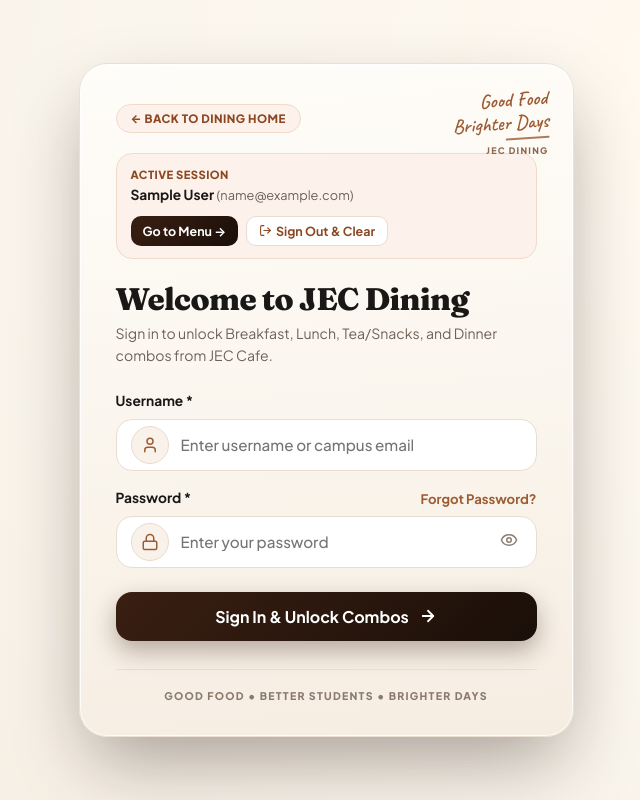
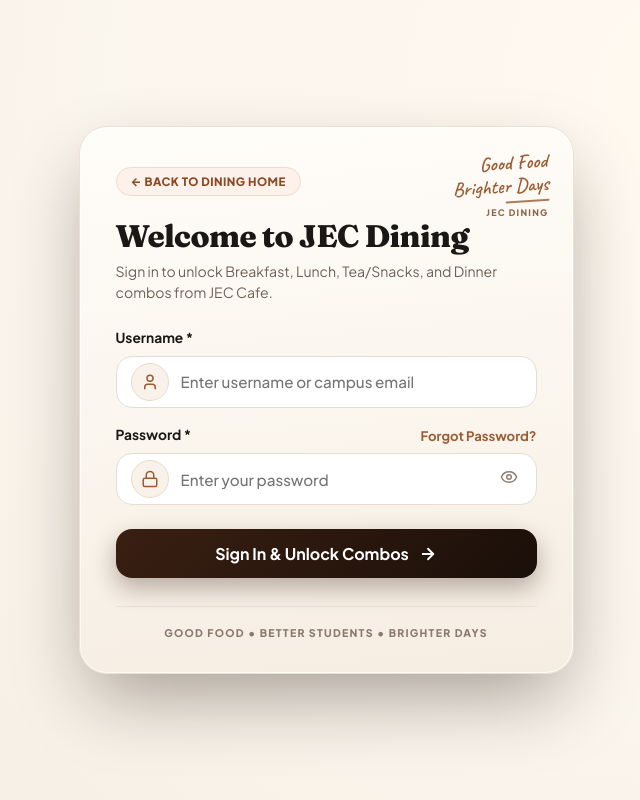
Before and after one commit to jcs-123/jec-dining-frontend, a React (Vite) app: page /auth in a window 1280 px wide. Shown: the whole page, without its empty margins (314-954 px from the left). Built offline with nearby package versions, Linux system fonts and the light colour scheme; no server answers; sample sign-in values are in the browser's storage.

Commit message:
fix: remove active session banner on auth page to ensure clean sign-in screen

```diff
--- a/src/pages/auth/CustomerAuthPage.jsx
+++ b/src/pages/auth/CustomerAuthPage.jsx
@@ -298,71 +298,6 @@ export const CustomerAuthPage = () => {
         >
           <span>← BACK TO DINING HOME</span>
         </Link>
-
-        {/* NON-BLOCKING ACTIVE SESSION BANNER */}
-        {isAuthenticated && user && (
-          <div
-            style={{
-              background: '#FDF1EB',
-              border: '1.2px solid #F0DAC9',
-              borderRadius: '16px',
-              padding: '12px 14px',
-              marginBottom: '1.25rem',
-              display: 'flex',
-              alignItems: 'center',
-              justifyContent: 'space-between',
-              flexWrap: 'wrap',
-              gap: '10px'
-            }}
-          >
-            <div style={{ display: 'flex', flexDirection: 'column', gap: '2px' }}>
-              <div style={{ fontSize: '0.7rem', fontWeight: 800, color: '#8B4822', letterSpacing: '0.04em', textTransform: 'uppercase' }}>
-                Active Session
-              </div>
-              <div style={{ fontSize: '0.86rem', fontWeight: 700, color: '#1A1816' }}>
-                {user.name} <span style={{ fontWeight: 400, color: '#6E6258', fontSize: '0.8rem' }}>({user.email || user.username})</span>
-              </div>
-            </div>
-            <div style={{ display: 'flex', alignItems: 'center', gap: '8px' }}>
-              <button
-                type="button"
-                onClick={() => navigate(user.cafe?.slug ? `/${user.cafe.slug}` : redirectPath)}
-                style={{
-                  background: 'linear-gradient(135deg, #3A1F12 0%, #1A0F09 100%)',
-                  color: '#FFFFFF',
-                  border: 'none',
-                  borderRadius: '10px',
-                  padding: '7px 12px',
-                  fontSize: '0.78rem',
-                  fontWeight: 700,
-                  cursor: 'pointer'
-                }}
-              >
-                Go to Menu →
-              </button>
-              <button
-                type="button"
-                onClick={() => logout('/auth')}
-                style={{
-                  background: '#FFFFFF',
-                  border: '1.5px solid #E8DDD0',
-                  color: '#8B4822',
-                  borderRadius: '10px',
-                  padding: '6px 12px',
-                  fontSize: '0.78rem',
-                  fontWeight: 700,
-                  cursor: 'pointer',
-                  display: 'inline-flex',
-                  alignItems: 'center',
-                  gap: '4px'
-                }}
-              >
-                <LogOut size={13} />
-                <span>Sign Out & Clear</span>
-              </button>
-            </div>
-          </div>
-        )}
 
         {mode === 'forgot' ? (
           /* FORGOT PASSWORD VIEW - 3 STEPS */
```
